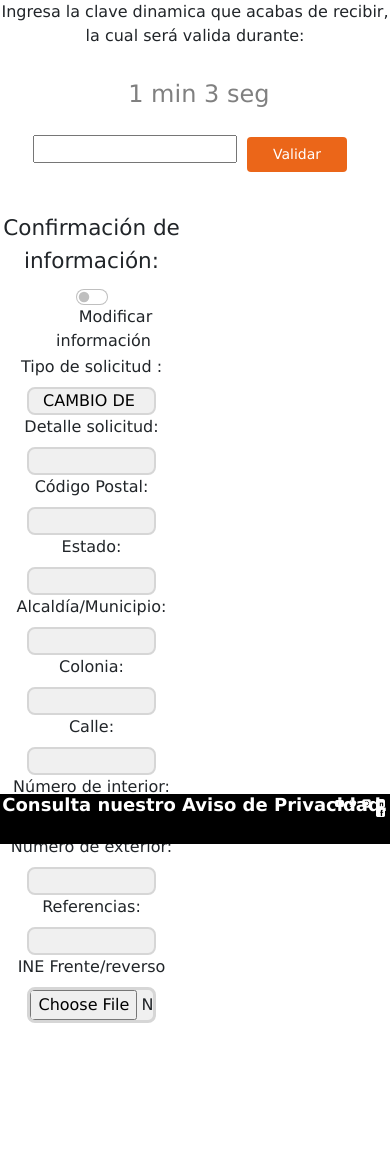
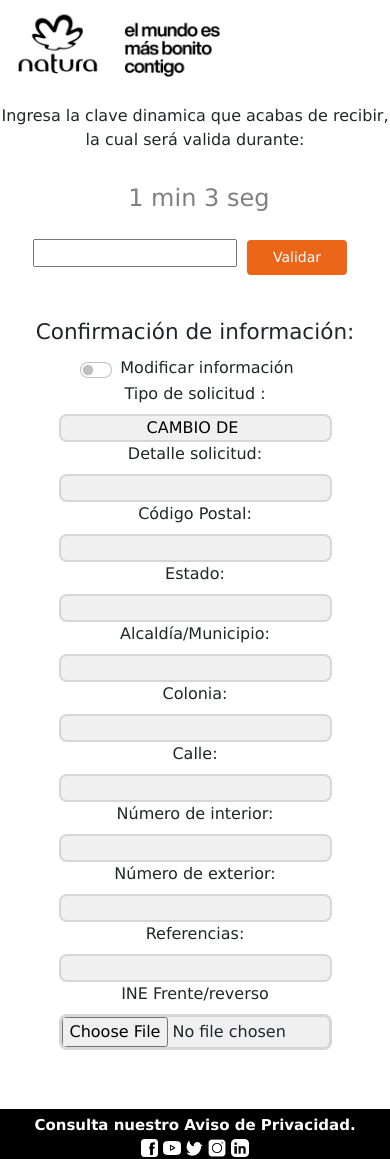
Before and after one commit to Annycsystems/web_pac2, a Django app: template webapp/templates/tkn_template.html in a window 390 px wide. Before the commit the page ends 1023 px from the top, so only its background shows below. Run offline with Django 4.2, Linux system fonts and the light colour scheme; the template is opened without the code that fills it, so the values that code supplies are empty; some libraries are stand-ins or nearby versions.

Commit message:
Pantallas responsivas

```diff
--- a/webapp/templates/menuPrincipal.html
+++ b/webapp/templates/menuPrincipal.html
@@ -227,7 +227,7 @@
             var estado = document.getElementById('estado');
             var municipio = document.getElementById('municipio');
             var cp = $("#cp").val();
-            url = 'http://127.0.0.1:8000/api/';
+            url = '/api/';
             url = url + cp;
             axios.get(url)
               .then(response => {
--- a/webapp/templates/tkn_template.html
+++ b/webapp/templates/tkn_template.html
@@ -12,12 +12,86 @@
     <link href="https://fonts.googleapis.com/css2?family=Cookie&display=swap" rel="stylesheet">
     <script src="https://cdnjs.cloudflare.com/ajax/libs/crypto-js/4.1.1/crypto-js.min.js" integrity="sha512-E8QSvWZ0eCLGk4km3hxSsNmGWbLtSCSUcewDQPQWZF6pEU8GlT8a5fF32wOl1i8ftdMhssTrF/OhyGWwonTcXA==" crossorigin="anonymous" referrerpolicy="no-referrer"></script>
     <style>
+
+      body {
+        background-image: url("web_pac2/static/css/imgs/logo_nvo_ngo_com.png");
+        background-repeat: no-repeat;
+        background-size: 25%;
+        background-position: 1% -7%;
+      }
+
+      @media screen and (max-width: 420px) {
+
         body {
             background-image: url("web_pac2/static/css/imgs/logo_nvo_ngo_com.png");
             background-repeat: no-repeat;
-            background-size: 25%;
-            background-position: 1% -7%;
+            background-size: 60%;
+            background-position: 3% -2%;
         }
+
+        footer{
+          position: relative;
+          bottom: -60%;
+        }
+
+        .cen{
+            display: flex;
+            justify-content: center;
+            align-items: center;
+        }
+
+        .texto{
+          margin-top: 25%;
+        }
+
+        .priv{
+            font-size: 15px;
+            margin-top: -10px
+        }
+
+        .privv{
+            margin-top: -15px;
+        }
+
+        .redes{
+            width: 30%;
+            margin-top: 30px;
+        }
+
+        .form{
+          margin-top: 25%;
+        }
+
+        .forma{
+          width: 100%;
+        }
+
+        .camponum{
+          width: 50px;
+        }
+
+      }
+
+      @media screen and (min-width: 800px) {
+
+        footer{
+          position: absolute;
+          bottom: 0%;
+        }
+
+        .redes{
+            width: 15%;
+            margin-top: 5px;
+        }
+
+        .forma{
+          width: 50%;
+        }
+
+        .alin{
+            text-align: right;
+        }
+      }
 
                 .social{
             right: 0%;
@@ -36,8 +110,6 @@
 
       footer {
           background-color: black;
-          position: absolute;
-          bottom: 0%;
           width: 100%;
           height: 60px;
           color: white;
@@ -214,7 +286,7 @@
 </head>
 <body>
     <div class="row">
-        <div class="cen col-xs-12 col-sm-5 col-md-5">
+        <div class="form cen col-xs-12 col-sm-5 col-md-5">
             <p id="txttkn" align="center">Ingresa la clave dinamica que acabas de recibir,<br>
 					la cual será valida durante:</p>
             <div id="btnpruebamodal"></div><br>
@@ -225,9 +297,9 @@
              </form>
 
             <input id="tkn_txt" type="text" onkeypress="return (event.charCode >= 48 && event.charCode <= 57)" maxlength="6"><br><br>
-            <button id="tkn_btn" type="button" class="enviar btn btn-secondary btn-sm" onclick="validartkn()">Validar</button>
+            <button id="tkn_btn" type="button" class=" boton enviar btn btn-secondary btn-sm" onclick="validartkn()">Validar</button>
         </div>
-        <div class="col-xs-12 col-sm-3 col-md-5s" style="width: 50%;">
+        <div class="forma col-xs-12 col-sm-3 col-md-5s">
             <form id="formcon" name="formcon" action="Inicio"  method="post" enctype="multipart/form-data" style="margin: 39px 0px; padding: 0px 0px 20px; border-radius: 15px;">{% csrf_token %}
              <fieldset>
               <legend>Confirmación de información:</legend>
@@ -280,10 +352,10 @@
             <table>
                 <tr>
                     <div style="display:inline-block; position: absolute; text-align: center;">
-                        <h4 style="color: #ffffff;margin-top: 5px; font-size:18px;"><b>Consulta nuestro Aviso de Privacidad.</b></h4>
+                        <h4 style="color: #ffffff;"class="privv"><b class="priv">Consulta nuestro Aviso de Privacidad.</b></h4>
                     </div>
-                    <td style="text-align: right;">
-                        <div style="width:15%; display: inline-block; text-align: right; margin-top: 5px; vertical-align: text-bottom;">
+                    <td class="alin">
+                        <div class="redes" style="display: inline-block; text-align: right; vertical-align: text-bottom;">
                             <a href="https://mx.linkedin.com/company/natura-mexico" target="_blank"><img class="socimg"src="web_pac2/static/css/imgs/linkedin.png" alt="inkedin"></a>
                             <a href="https://www.instagram.com/natura.mexico/?hl=es" target="_blank"><img class="socimg"src="web_pac2/static/css/imgs/instagram.png" alt="instagram"></a>
                             <a href="https://twitter.com/natura_mexico" target="_blank"><img class="socimg"src="web_pac2/static/css/imgs/twitter.png" alt="twitter"></a>
```
